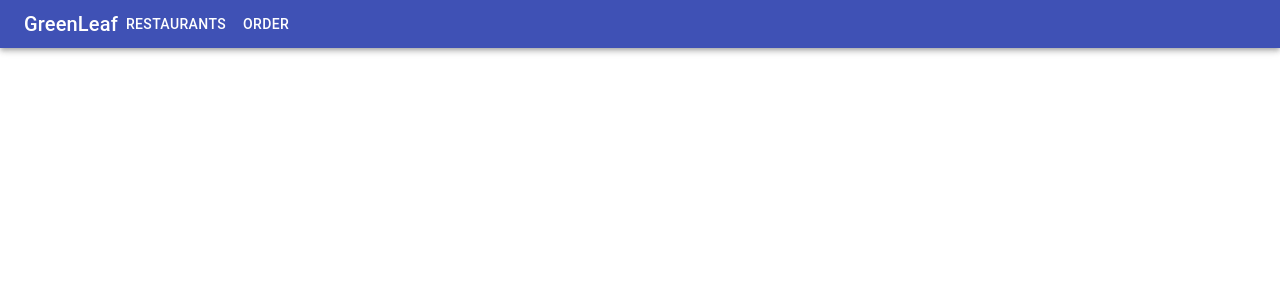
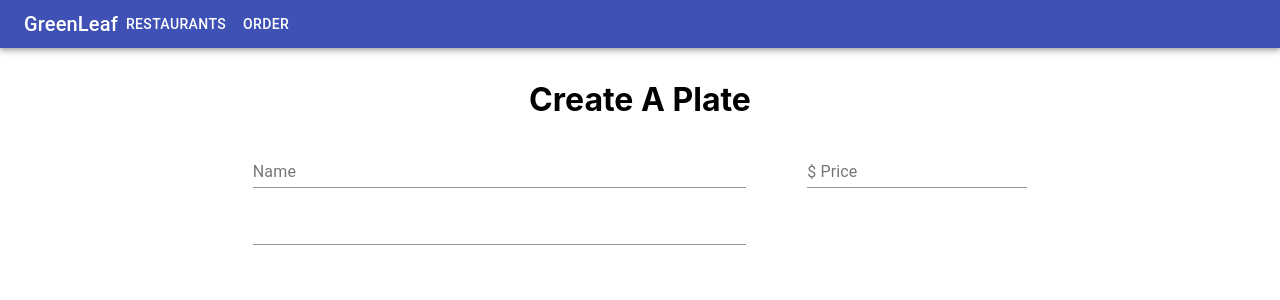
Before and after one commit to jrluecke95/PlatePool, a React (Create React App) app in the folder client/: page /CreatePlate in a window 1280 px wide. Shown: the top 300 px of the page. Built offline with nearby package versions, Linux system fonts and the light colour scheme.

Commit message:
Partially done create a plate form

```diff
--- a/client/src/App.js
+++ b/client/src/App.js
@@ -8,6 +8,7 @@ import Home from './pages/Home'
 import './App.css'
 import Login from "./pages/Login";
 import Register from './pages/Register'
+import CreatePlate from "./pages/CreatePlate";
 
 
 
@@ -46,6 +47,9 @@ function App() {
               <Route path='/login'>
                 <Login />
               </Route>
+              <Route path='/CreatePlate'>
+                <CreatePlate />
+              </Route>
               {/* <Route path="/#">
                 <Page />
               </Route>
--- /dev/null
+++ b/client/src/components/CreatePlateSection.js
@@ -0,0 +1,26 @@
+import { FormControl, Input, InputLabel, TextField } from '@material-ui/core';
+import React from 'react'
+
+const CreatePlateSection = () => {
+    // name, price,
+    // description,
+    // cuisine, quantity, alergenInfo
+    return (
+        <div>
+            <h1>Create A Plate</h1>
+            <form>
+                <FormControl style={{marginRight: '5%', width: '40%'}}>
+                    <InputLabel>Name</InputLabel>
+                    <Input />
+                    <TextField multiline row={4} style={{marginTop: '5%'}} />
+                </FormControl>
+                <FormControl>
+                    <InputLabel>$ Price</InputLabel>
+                    <Input />
+                </FormControl>
+            </form>
+        </div>
+    )
+}
+
+export default CreatePlateSection;
--- /dev/null
+++ b/client/src/pages/CreatePlate.js
@@ -0,0 +1,12 @@
+import React from 'react'
+import CreatePlateSection from '../components/CreatePlateSection'
+
+const CreatePlate = () => {
+    return (
+        <div>
+            <CreatePlateSection />
+        </div>
+    )
+}
+
+export default CreatePlate;
```
